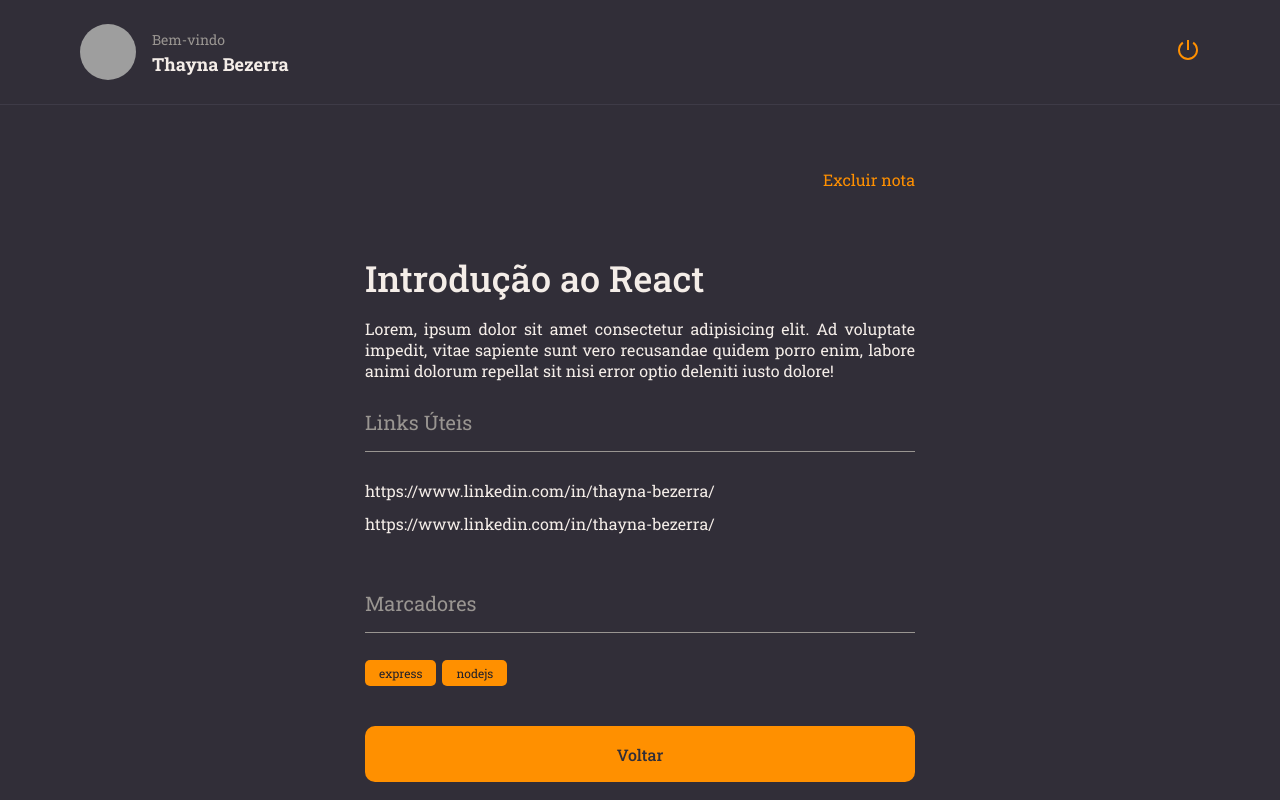
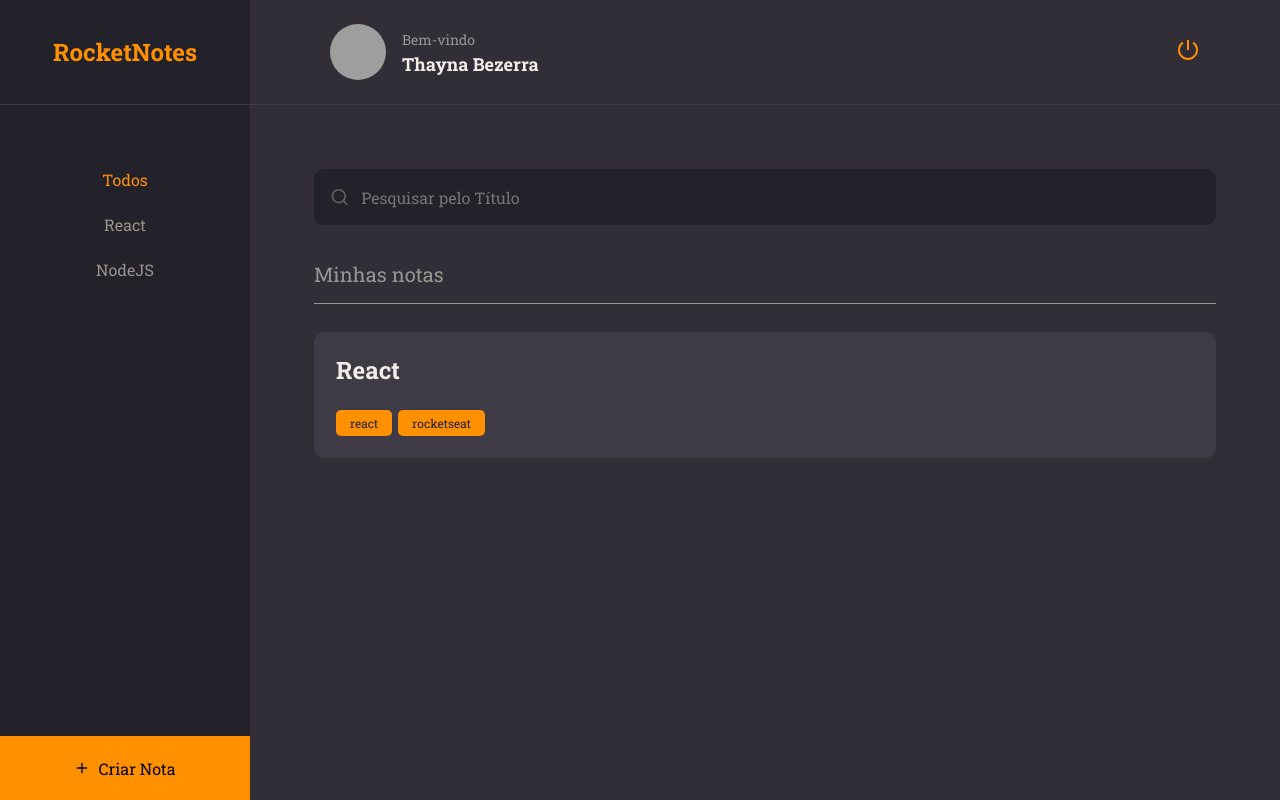
Before and after one commit to thayna-bezerra/app-rocketnotes, a React (Vite) app in the folder rocketnotes/: page / in a window 1280 px wide. Built offline with nearby package versions, Linux system fonts and the light colour scheme; grey boxes are pictures that could not be loaded.

Commit message:
interface home finalizada

```diff
--- a/rocketnotes/src/components/ButtonText/index.jsx
+++ b/rocketnotes/src/components/ButtonText/index.jsx
@@ -1,12 +1,13 @@
 import { Container } from './style';
 
-export function ButtonText({title, ...rest}){
+export function ButtonText({title, isActive = false, ...rest}){
   return (
     <Container
       type="button"
+      isActive={isActive}
       {...rest}
     >
       {title}
     </Container>
-  );ç
+  );
 }
--- a/rocketnotes/src/components/ButtonText/style.js
+++ b/rocketnotes/src/components/ButtonText/style.js
@@ -2,7 +2,7 @@
 
 export const Container = styled.button`
   background: none;
-  color: ${({theme}) => theme.COLORS.ORANGE};
+  color: ${({theme, isActive}) => isActive ? theme.COLORS.ORANGE: theme.COLORS.GRAY_100};
 
   border: none;
   font-size: 16px;
--- /dev/null
+++ b/rocketnotes/src/components/Input/index.jsx
@@ -0,0 +1,10 @@
+import { Container } from "./style";
+
+export function Input({icon:Icon, ...rest}){
+  return (
+    <Container>
+      {Icon && <Icon size={20} />}
+      <input {...rest}/>
+    </Container>
+  )
+}
--- /dev/null
+++ b/rocketnotes/src/components/Input/style.js
@@ -0,0 +1,32 @@
+import styled from 'styled-components';
+
+export const Container = styled.div`
+  width: 100%;
+  display: flex;
+  align-items: center;
+
+  background-color: ${({theme}) => theme.COLORS.BACKGROUND_900};
+  color: ${({theme}) => theme.COLORS.GRAY_300};
+
+  margin-bottom: 8px;
+  border-radius: 10px;
+
+  >input {
+    height: 56px;
+    width: 100%;
+
+    padding: 12px;
+
+    color: ${({theme}) => theme.COLORS.GRAY_300};
+    background: transparent;
+    border: 0;
+
+    &:placeholder{
+      color: ${({theme}) => theme.COLORS.GRAY_300};
+    }
+  }
+
+  >svg {
+    margin-left: 16px;
+  }
+`;
--- /dev/null
+++ b/rocketnotes/src/components/Note/index.jsx
@@ -0,0 +1,19 @@
+import { Container } from './style';
+import { Tag } from '../Tag'
+
+export function Note({data, ...rest}){
+  return (
+    <Container {...rest}>
+      <h1>{data.title}</h1>
+
+      {
+        data.tags &&
+        <footer>
+          {
+            data.tags.map(tag => <Tag key={tag.name} title={tag.name}/>)
+          }
+        </footer>
+      }
+    </Container>
+  )
+}
--- /dev/null
+++ b/rocketnotes/src/components/Note/style.js
@@ -0,0 +1,26 @@
+import styled from 'styled-components';
+
+export const Container = styled.button`
+  width: 100%;
+  background-color: ${({theme}) => theme.COLORS.BACKGROUND_700 };
+
+  border: none;
+  border-radius: 10px;
+
+  padding: 22px;
+  margin-bottom: 16px;
+
+  >h1 {
+    flex: 1;
+    text-align: left;
+    font-weight: 700;
+    font-size: 24px;
+    color: ${({theme}) => theme.COLORS.WHITE };
+  }
+
+  >footer {
+    width: 100%;
+    display: flex;
+    margin-top: 24px;
+  }
+`
--- a/rocketnotes/src/components/Tag/index.jsx
+++ b/rocketnotes/src/components/Tag/index.jsx
@@ -1,8 +1,8 @@
 import { Container } from './style';
 
-export function Tag({title}){
+export function Tag({title, ...rest}){
   return(
-    <Container>
+    <Container{...rest}>
       {title}
     </Container>
   );
--- a/rocketnotes/src/main.jsx
+++ b/rocketnotes/src/main.jsx
@@ -5,13 +5,13 @@
 
 import theme from './styles/theme';
 
-import {Details} from './pages/Details/';
+import {Home} from './pages/Home/';
 
 ReactDOM.createRoot(document.getElementById('root')).render( //selecionando a div e renderizando
   <React.StrictMode>
     <ThemeProvider theme={theme}>
       <GlobalStyles/>
-      <Details/>
+      <Home/>
     </ThemeProvider>
   </React.StrictMode>,
 )
--- /dev/null
+++ b/rocketnotes/src/pages/Home/index.jsx
@@ -0,0 +1,48 @@
+import { FiPlus, FiSearch } from 'react-icons/fi';
+import {Container, Brand, Menu, Search, Content, NewNote} from './style';
+
+import { Note } from '../../components/Note';
+import { Input } from '../../components/Input';
+import { Header } from '../../components/Header';
+import { Section } from '../../components/Section';
+import { ButtonText } from '../../components/ButtonText';
+
+export function Home(){
+  return(
+    <Container>
+      <Brand>
+        <h1>RocketNotes</h1>
+      </Brand>
+      <Header/>
+
+      <Menu>
+        <li><ButtonText title="Todos" isActive/></li>
+        <li><ButtonText title="React"/></li>
+        <li><ButtonText title="NodeJS"/></li>
+      </Menu>
+
+      <Search>
+        <Input placeholder="Pesquisar pelo Título" icon={FiSearch}/>
+      </Search>
+
+      <Content>
+        <Section title="Minhas notas">
+          <Note data={{
+            title: 'React',
+            tags: [
+              {id: '1', name: 'react'},
+              {id: '2', name: 'rocketseat'}
+            ]
+          }}
+          />
+        </Section>
+      </Content>
+
+      <NewNote>
+        <FiPlus/>
+        Criar Nota
+      </NewNote>
+
+    </Container>
+  )
+}
--- /dev/null
+++ b/rocketnotes/src/pages/Home/style.js
@@ -0,0 +1,76 @@
+import styled from 'styled-components';
+
+export const Container = styled.div`
+  width: 100%;
+  height: 100vh;
+
+  display: grid;
+  grid-template-columns: 250px auto;
+  grid-template-rows: 105px 128px auto 64px;
+  grid-template-areas:
+  "brand header"
+  "menu search"
+  "menu content"
+  "newnote content";
+
+  background-color: ${({theme}) => theme.COLORS.BACKGROUND_800};
+`;
+
+export const Brand = styled.div`
+  grid-area: brand;
+
+  display: flex;
+  justify-content: center;
+  align-items: center;
+
+  border-bottom-width: 1px;
+  border-bottom-style: solid;
+  border-bottom-color: ${({theme}) => theme.COLORS.BACKGROUND_700};
+
+  background-color: ${({theme}) => theme.COLORS.BACKGROUND_900};
+
+  >h1 {
+    font-size: 24px;
+    color: ${({theme}) => theme.COLORS.ORANGE};
+  }
+
+`;
+
+export const Menu = styled.ul`
+  grid-area: menu;
+  background-color: ${({theme}) => theme.COLORS.BACKGROUND_900};
+
+  padding-top: 64px;
+  text-align: center;
+
+  > li {
+    margin-bottom: 24px;
+  }
+
+`;
+
+export const Search= styled.div`
+  grid-area: search;
+  padding: 64px 64px 0;
+  `;
+
+export const Content = styled.div`
+  grid-area: content;
+  padding: 0 64px;
+  overflow-y: auto;
+`;
+
+export const NewNote= styled.button`
+  grid-area: newnote;
+
+  background: ${({theme}) => theme.COLORS.ORANGE};
+  border: none;
+
+  display: flex;
+  align-items: center;
+  justify-content: center;
+
+  svg {
+    margin-right: 8px;
+  }
+`;
```
